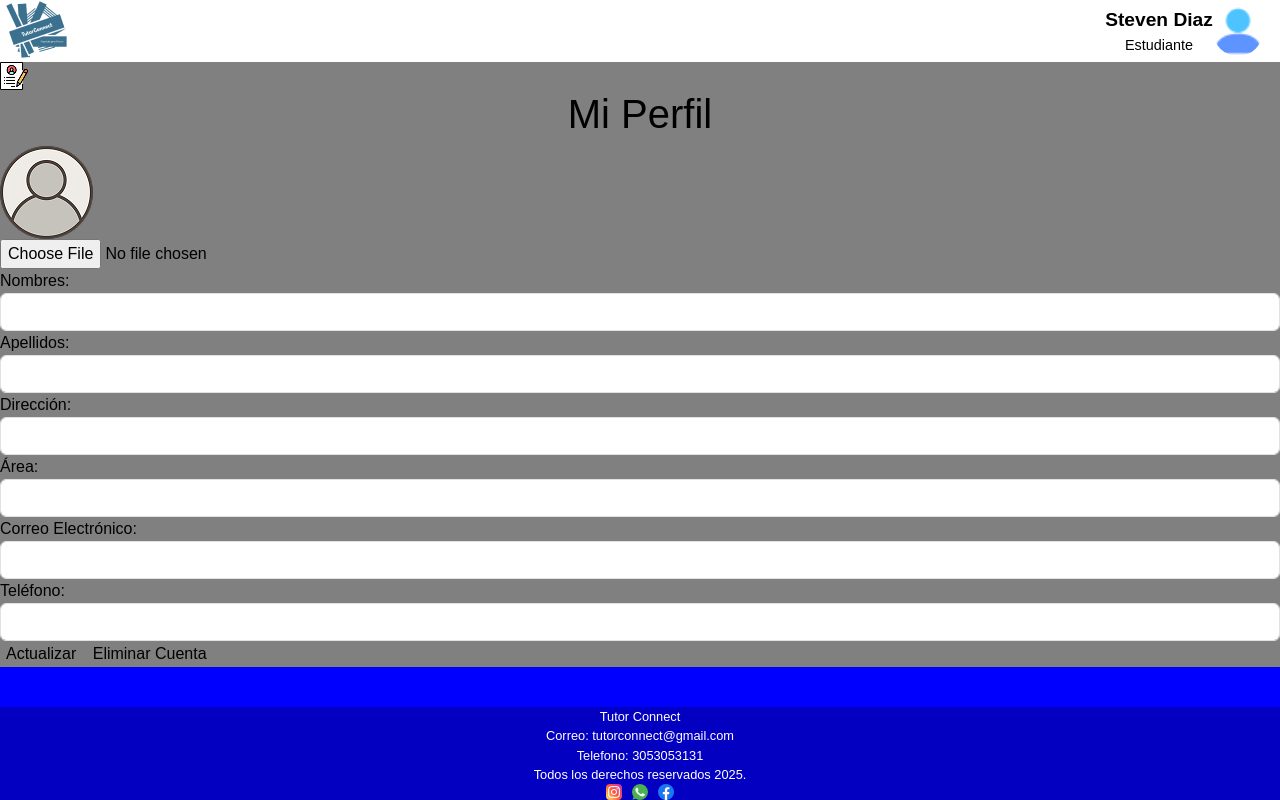
After one commit to stiven200125/tutor_connect, a PHP site: page /views/studentProfile.html in a window 1280 px wide. The commit adds this page. Run offline with PHP 8.4, Linux system fonts and the light colour scheme.

Commit message:
Creación y organización de los componentes header y footer, maquetado de perfil estudiante.

```diff
--- a/assets/css/layout.css
+++ b/assets/css/layout.css
@@ -1,15 +1,72 @@
+/* Style header */
+
 #header-container {
-    position: fixed;
     top: 0;
     left: 0;
     width: 100%;
+    height: auto;
+}
+
+#header-component {
+    display: flex;
+    justify-content: space-between;
+    align-items: center;
+}
+
+
+#right-block {
+    width: 15%;
+    display: flex;
+    justify-content: center;
+    align-items: center;
+
+}
+
+#block-name-user {
+    display: flex;
+    flex-direction: column;
+}
+
+#name-user {
+    font-size: 1.2em;
+    color: #000000;
+    font-weight: bold;
+}
+
+#type-roll {
+    font-size: 0.9em;
     text-align: center;
 }
 
+#logo-profile {
+    width: 50px;
+    height: 50px;
+    border-radius: 50%;
+}
+
+/* Style footer */
+
 #footer-container {
+    background-color: #0400C1;
     position: fixed;
     bottom: 0;
     left: 0;
     width: 100%;
+    height: auto;
     text-align: center;
 }
+
+#footer-component {
+    color: white;
+}
+
+#text-footer p {
+    margin: 0;
+    font-size: 0.8rem;
+}
+
+#social-media {
+    display: flex;
+    justify-content: center;
+    gap: 10px;
+}
--- a/assets/css/profile.css
+++ b/assets/css/profile.css
@@ -1,5 +1,12 @@
+#main-content {
+    min-height: calc(100vh - 92.8px);
+    background-color: blue;
+}
+
+#main-content-profile {
+    background-color: gray;
+}
+
 #title {
-    height: 100vh;
-    display: flex;
-    align-items: center;
+    text-align: center;
 }
--- a/backend/bd/conexion.php
+++ b/backend/bd/conexion.php
@@ -4,7 +4,7 @@
     ini_set('display_startup_errors', 1);
     error_reporting(E_ALL);
 
-    $host = "localhost";
+    $host = "127.0.0.1:3307";
     $port = "";
     $user = "root";
     $password = "";
--- a/components/footer.html
+++ b/components/footer.html
@@ -1,5 +1,19 @@
-<footer class="bg-dark text-white text-center py-4 mt-5">
-    <div class="container-footer">
-        <p class="mb-0">© 2025 Mi Sitio. Todos los derechos reservados.</p>
+<footer id="footer-component">
+    <div id="text-footer">
+        <p>Tutor Connect</p>
+        <p>Correo: tutorconnect@gmail.com</p>
+        <p>Telefono: 3053053131</p>
+        <p>Todos los derechos reservados 2025.</p>
+    </div>
+    <div id="social-media">
+        <a href="https://www.instagram.com" target="_blank">
+            <img src="../assets/img/instagram.png" alt="Instagram" id="social-icon">
+        </a>
+        <a href="https://www.whatsapp.com/" target="_blank">
+            <img src="../assets/img/whatsapp.png" alt="Whatsapp" id="social-icon">
+        </a>
+        <a href="https://www.facebook.com" target="_blank">
+            <img src="../assets/img/facebook.png" alt="Facebook" id="social-icon">
+        </a>
     </div>
 </footer>
--- a/components/header.html
+++ b/components/header.html
@@ -1,21 +1,12 @@
 <header>
-    <nav class="navbar navbar-expand-lg navbar-dark bg-primary">
-        <div class="container-header">
-            <a class="navbar-brand" href="index.html">Mi Sitio</a>
-            <button class="navbar-toggler" type="button" data-bs-toggle="collapse" data-bs-target="#navbarNav">
-                <span class="navbar-toggler-icon"></span>
-            </button>
-            <div class="collapse navbar-collapse" id="navbarNav">
-                <ul class="navbar-nav ms-auto">
-                <li class="nav-item">
-                    <a class="nav-link active" href="registro.html">Registro</a>
-                </li>
-                <li class="nav-item">
-                    <a class="nav-link" href="login.html">Iniciar sesión</a>
-                </li>
-                <!-- Agrega más enlaces según tu app -->
-                </ul>
+    <div id="header-component">
+        <img src="../assets/img/logo_tutor_connect.png" alt="logo_tutor_connect" id="logo-header">
+        <div id="right-block">
+            <div id="block-name-user">
+                <span id="name-user">Steven Diaz</span>
+                <span id="type-roll">Estudiante</span>
             </div>
+            <img id="logo-profile" src="../assets/img/logo-profile.png" alt="logo-profile">
         </div>
-    </nav>
+    </div>
 </header>
--- /dev/null
+++ b/views/studentProfile.html
@@ -0,0 +1,81 @@
+<!DOCTYPE html>
+<html lang="es">
+<head>
+    <meta charset="UTF-8">
+    <meta name="viewport" content="width=device-width, initial-scale=1.0">
+    <title>Perfil del Estudiante</title>
+    <!-- Bootstrap CSS -->
+    <link
+        href="https://cdn.jsdelivr.net/npm/bootstrap@5.3.3/dist/css/bootstrap.min.css"
+        rel="stylesheet"
+        integrity="sha384-QWTKZyjpPEjISv5WaRU9OFeRpok6YctnYmDr5pNlyT2bRjXh0JMhjY6hW+ALEwIH"
+        crossorigin="anonymous"
+    />
+    <!-- Bootstrap Icons -->
+    <link
+        rel="stylesheet"
+        href="https://cdn.jsdelivr.net/npm/bootstrap-icons@1.10.5/font/bootstrap-icons.css"
+    />
+    <!-- CSS personal -->
+    <link rel="stylesheet" href="../assets/css/reset.css">
+    <link rel="stylesheet" href="../assets/css/layout.css">
+    <link rel="stylesheet" href="../assets/css/profile.css">
+</head>
+<body>
+    <header>
+        <!-- incluir componente header -->
+        <div id="header-container"></div>
+    </header>
+
+    <main id="main-content">
+        <div id="main-content-profile">
+            <div id="profile-header">
+                <img src="../assets/img/logo-my-profile.png" alt="logo mi perfil" id="profile-logo">
+                <h1 id="title">Mi Perfil</h1>
+            </div>
+            <form action="">
+                <div id="profile-content-form">
+                    <div>
+                        <img src="../assets/img/img-profile-tutor.png" alt="profile picture" id="profile-picture">
+                        <input type="file" id="profile-picture-input" accept="image/*">
+                    </div>
+                    <div>
+                        <label for="">Nombres:</label>
+                        <input type="text" class="form-control" required>
+
+                        <label for="">Apellidos:</label>
+                        <input type="text" class="form-control" required>
+
+                        <label for="">Dirección:</label>
+                        <input type="text" class="form-control" required>
+                    </div>
+                    <div>
+                        <label for="">Área:</label>
+                        <input type="text" class="form-control" required>
+
+                        <label for="">Correo Electrónico:</label>
+                        <input type="email" class="form-control" required>
+
+                        <label for="">Teléfono:</label>
+                        <input type="number" class="form-control" required>
+                    </div>
+                </div>
+                <div id="profile-buttons">
+                    <button type="submit">Actualizar</button>
+                    <button type="submit">Eliminar Cuenta</button>
+                </div>
+            </form>
+        </div>
+    </main>
+
+    <footer>
+        <!-- incluir componente footer -->
+        <div id="footer-container"></div>
+    </footer>
+
+    <!-- Enlace de profile.html con Bootstrap JS   -->
+    <script src="https://cdn.jsdelivr.net/npm/bootstrap@5.3.3/dist/js/bootstrap.bundle.min.js"></script>
+    <!-- Enlace de componente header-footer.js -->
+    <script src="../assets/js/incluir-header-footer.js"></script>
+</body>
+</html>
```
Also changed, not shown: views/login.html (+4 -4 lines), views/profile.html (deleted, +0 -42 lines), views/tutorProfile.html (added, +11 -0 lines), assets/img/facebook.png (added), assets/img/img-profile-tutor.png (added), assets/img/img-select-file.png (added), assets/img/instagram.png (added), assets/img/logo-my-profile.png (added), assets/img/logo-profile.png (added), assets/img/whatsapp.png (added).
